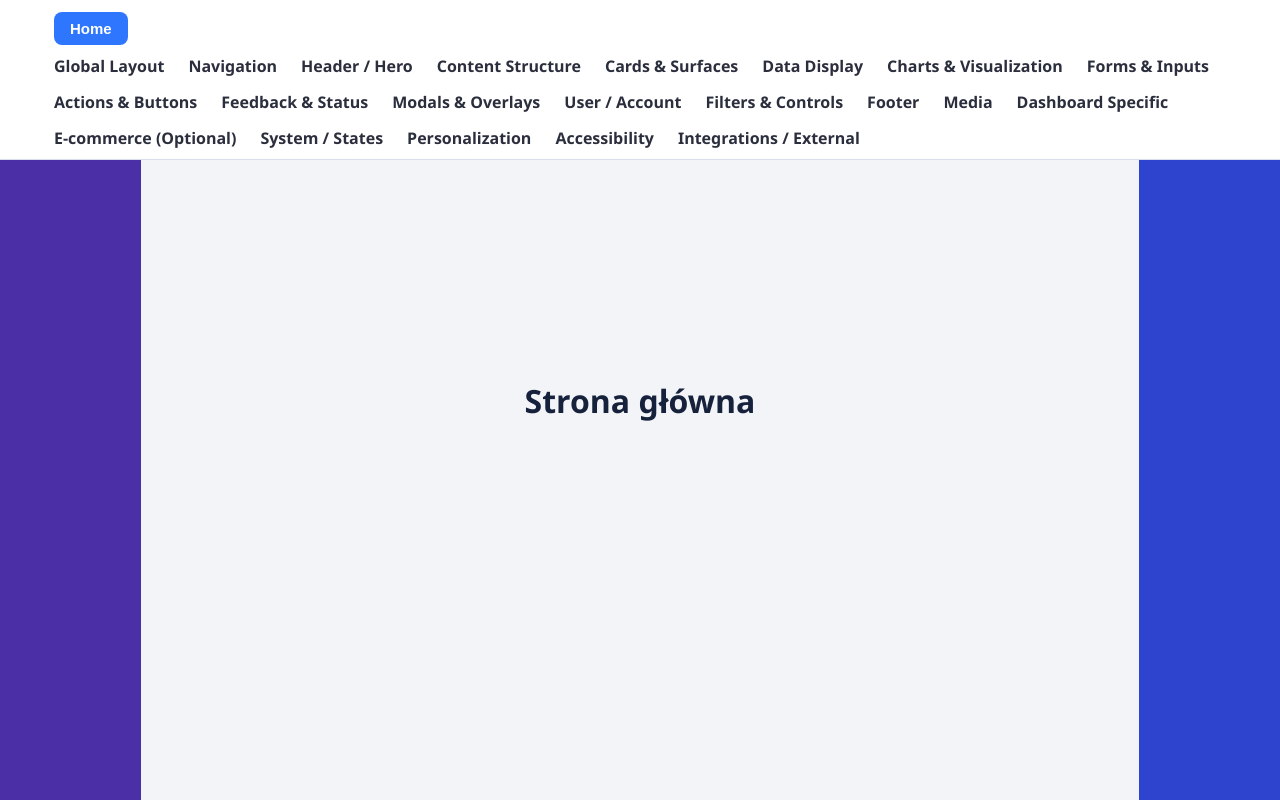
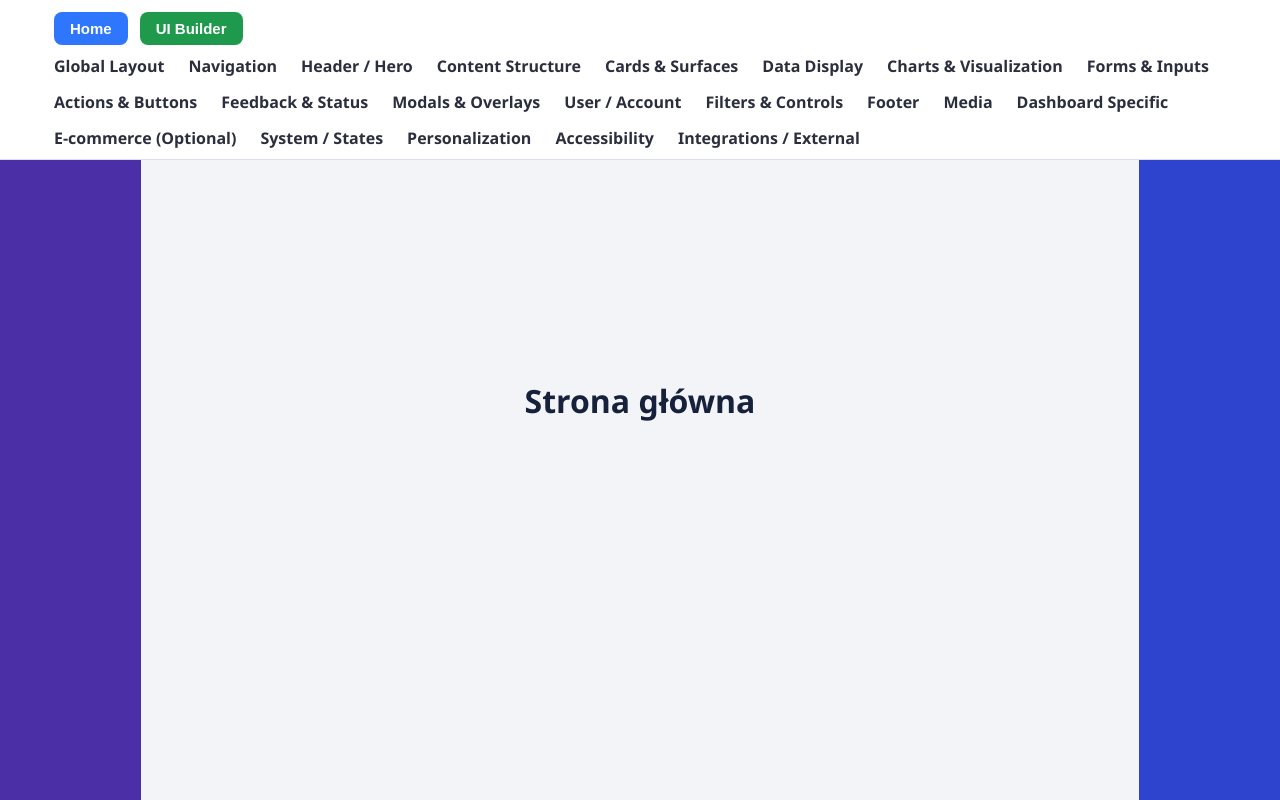
Before and after one commit to Bober12394/baza-ui-ux, a React (Create React App) app: page / in a window 1280 px wide. Built offline with nearby package versions, Linux system fonts and the light colour scheme.

Commit message:
Make UI Builder page background fully white

```diff
--- a/src/App.css
+++ b/src/App.css
@@ -10,6 +10,10 @@ body {
 
 .page-shell {
   min-height: 100vh;
+}
+
+.page-shell--ui-builder {
+  background: #fff;
 }
 
 .page-content {
@@ -41,6 +45,26 @@ body {
 
 .route-view__header p {
   color: #5d6780;
+}
+
+.ui-builder-nav {
+  width: 100%;
+  padding: 16px 24px;
+  background: #fff;
+  border-bottom: 1px solid #d9deea;
+  display: flex;
+  justify-content: flex-start;
+}
+
+.ui-builder-nav__library-button {
+  border: none;
+  background: #2f76ff;
+  color: #fff;
+  border-radius: 8px;
+  padding: 8px 16px;
+  font-size: 15px;
+  font-weight: 700;
+  cursor: pointer;
 }
 
 .component-render-area {
--- a/src/App.js
+++ b/src/App.js
@@ -26,16 +26,27 @@ function App() {
   const routeMatch = useMemo(() => findRouteMatch(path), [path]);
   const SelectedComponent = useMemo(() => getComponentForRoute(path, routeMatch), [path, routeMatch]);
 
-  const showNotFound = path !== '/' && (!routeMatch || !SelectedComponent);
+  const isUiBuilderPage = path === '/ui-builder';
+  const showNotFound = path !== '/' && !isUiBuilderPage && (!routeMatch || !SelectedComponent);
   const showHome = path === '/';
   const showRouteComponent = path !== '/' && routeMatch && SelectedComponent;
 
   return (
-    <div className="page-shell">
-      <Navbar currentPath={path} onNavigate={navigate} />
+    <div className={`page-shell ${isUiBuilderPage ? 'page-shell--ui-builder' : ''}`}>
+      {!isUiBuilderPage && <Navbar currentPath={path} onNavigate={navigate} />}
 
-      <main className={`page-content ${showHome || showNotFound ? 'page-content--center' : ''}`}>
+      {isUiBuilderPage && (
+        <nav className="ui-builder-nav">
+          <button className="ui-builder-nav__library-button" onClick={() => navigate('/')} type="button">
+            Biblioteka
+          </button>
+        </nav>
+      )}
+
+      <main className={`page-content ${showHome || showNotFound || isUiBuilderPage ? 'page-content--center' : ''}`}>
         {showHome && <h1>Strona główna</h1>}
+
+        {isUiBuilderPage && <h1>UI Builder</h1>}
 
         {showRouteComponent && (
           <section className="route-view">
--- a/src/components/Navbar.css
+++ b/src/components/Navbar.css
@@ -23,11 +23,23 @@
   width: 100%;
   display: flex;
   justify-content: flex-start;
+  gap: 12px;
 }
 
 .home-button {
   border: none;
   background: #2f76ff;
+  color: #fff;
+  border-radius: 8px;
+  padding: 8px 16px;
+  font-size: 15px;
+  font-weight: 700;
+  cursor: pointer;
+}
+
+.ui-builder-button {
+  border: none;
+  background: #1f9a4d;
   color: #fff;
   border-radius: 8px;
   padding: 8px 16px;
--- a/src/components/Navbar.js
+++ b/src/components/Navbar.js
@@ -51,6 +51,12 @@ function Navbar({ currentPath, onNavigate }) {
     onNavigate('/');
   };
 
+  const handleUiBuilderClick = () => {
+    setExpandedCategory('');
+    setActiveSubsection('');
+    onNavigate('/ui-builder');
+  };
+
   return (
     <div className="nav-wrapper" ref={navRootRef}>
       <nav className="navbar">
@@ -58,6 +64,9 @@ function Navbar({ currentPath, onNavigate }) {
           <div className="navbar__top-row">
             <button className="home-button" onClick={handleHomeClick} type="button">
               Home
+            </button>
+            <button className="ui-builder-button" onClick={handleUiBuilderClick} type="button">
+              UI Builder
             </button>
           </div>
 
```
